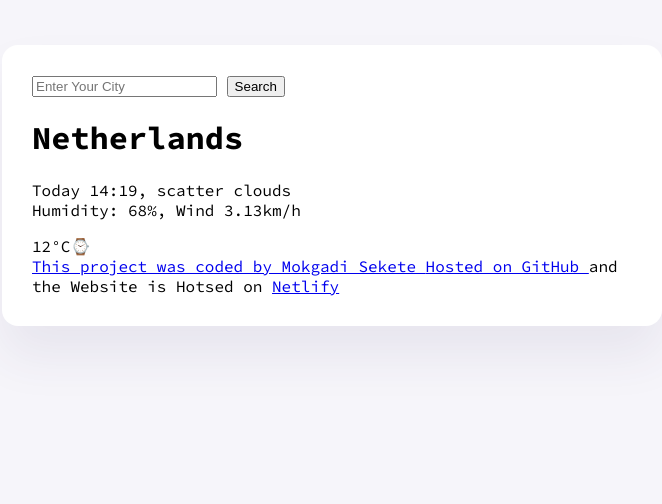
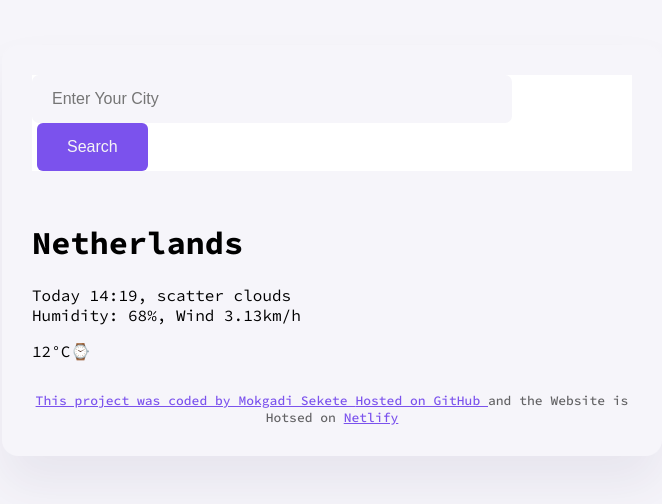
Before and after one commit to MoCodesPDF/Mokgadi-s-Weather-App, a plain HTML site: page index.html in a window 1280 px wide. Shown: the whole page, without its empty margins (308-970 px from the left). Drawn offline with Linux system fonts and the light colour scheme.

Commit message:
Styled the Search Bar & Button

```diff
--- a/index.css
+++ b/index.css
@@ -3,11 +3,54 @@ body {
     font-family: 'Source Code Pro', monospace;
   }
 
+header {
+    border-bottom: 1px solid #F6F5FA;
+    padding: 0 0 30px 0;
+}
+
+a {
+    color: #7B52ED;
+}
+
 .weather-app {
-    background-color: white;
+    background-color: #F6F5FA;
     max-width: 600px;
     margin: 45px auto;
     box-shadow: 0 30px 50px rgba(65, 50, 100, 0.08);
     border-radius: 16px;
     padding: 30px;
 }
+
+.search-form{
+    background-color: white;
+}
+
+.search-form-input {
+    background-color: #F6F5FA;
+    border: none;
+    border-radius: 7px;
+    width: 80%;
+    font-size: 16px;
+    padding: 15px 20px;
+
+}
+
+.search-form-button {
+    background-color: #7B52ED;
+    font-size: 16px;
+    border-radius: 6px;
+    border: none;
+    color: whitesmoke;
+    margin-left: 5px;
+    padding: 15px 30px;
+
+}
+
+footer {
+    border-top: 1px solid #F6F5FA;
+    padding: 30px 0 0 0;
+    text-align: center;
+    font-size: 13px;
+    font-weight: 500;
+    color: rgba(0, 0, 0, 0.6);
+}
--- a/index.html
+++ b/index.html
@@ -12,9 +12,9 @@
 <body>
     <div class="weather-app">
         <header>
-            <form>
-                <input type="search" placeholder="Enter Your City"/>
-                <input type="submit" value="Search"/>
+            <form class="search-form">
+                <input type="search" placeholder="Enter Your City" class="search-form-input"/>
+                <input type="submit" value="Search" class="search-form-button"/>
             </form>
         </header>
         <main>
```
